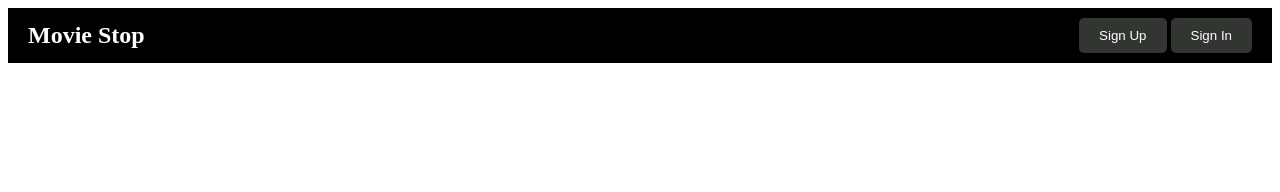
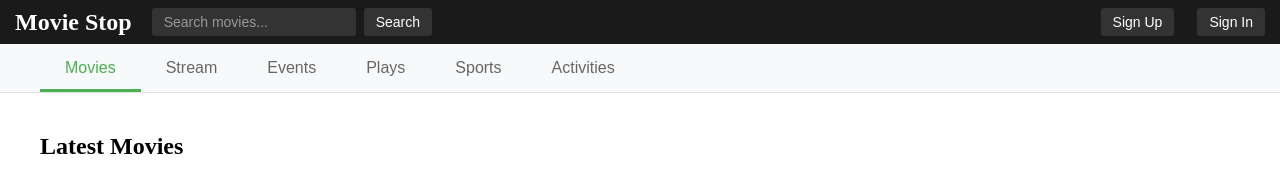
Before and after one commit to ZeeshanKhan312/MovieStop--Frontend-React.js-, a plain HTML site: page index.html in a window 1280 px wide. Drawn offline with Linux system fonts and the light colour scheme.

Commit message:
Added search bar and Tab conetnt along with pages directory

```diff
--- a/index.html
+++ b/index.html
@@ -12,13 +12,39 @@
 
   <!-- Navbar -->
   <nav class="navbar">
-    <h1 class="navbar-title">Movie Stop</h1>
+    <!-- Left section of navbar containing title and search -->
     <div class="navbar-left">
-       <!-- Button to Open Modal -->
+      <h1 class="navbar-title">Movie Stop</h1>
+      <!-- Search functionality container -->
+      <div class="search-container">
+        <input type="text" id="searchInput" placeholder="Search movies..." aria-label="Search movies">
+        <button id="searchButton" aria-label="Search">Search</button>
+      </div>
+    </div>
+    <!-- Right section of navbar containing authentication buttons -->
+    <div class="navbar-right">
+       <!-- Modal trigger buttons -->
       <button class="navbarBtn" id="openSignupModalBtn">Sign Up</button>
       <button class="navbarBtn" id="openSigninModalBtn">Sign In</button>
     </div>
   </nav>
+
+  <!-- Tab Navigation -->
+  <div class="tab-container">
+    <div class="tabs">
+      <button class="tab-button active" data-tab="movies">Movies</button>
+      <button class="tab-button" data-tab="stream">Stream</button>
+      <button class="tab-button" data-tab="events">Events</button>
+      <button class="tab-button" data-tab="plays">Plays</button>
+      <button class="tab-button" data-tab="sports">Sports</button>
+      <button class="tab-button" data-tab="activities">Activities</button>
+    </div>
+  </div>
+
+  <!-- Tab Content Container -->
+  <div id="tabContent" class="tab-content">
+    <!-- Content will be loaded here dynamically -->
+  </div>
 
   <!-- Sign-Up Modal Structure -->
   <div id="signupModal" class="modal">
--- /dev/null
+++ b/pages/movies.html
@@ -0,0 +1,19 @@
+<!DOCTYPE html>
+<html lang="en">
+<head>
+    <meta charset="UTF-8">
+    <meta name="viewport" content="width=device-width, initial-scale=1.0">
+    <title>Movies - MovieStop</title>
+    <link rel="stylesheet" href="../style.css">
+    <link rel="stylesheet" href="./styles/movies.css">
+</head>
+<body>
+    <div class="movies-container">
+        <h2>Latest Movies</h2>
+        <div class="movie-grid">
+            <!-- Movies will be dynamically added here -->
+        </div>
+    </div>
+    <script src="./scripts/movies.js"></script>
+</body>
+</html>
--- /dev/null
+++ b/pages/styles/movies.css
@@ -0,0 +1,48 @@
+/* Movies page specific styles */
+.movies-container {
+    max-width: 1200px;
+    margin: 20px auto;
+    padding: 0 20px;
+}
+
+.movie-grid {
+    display: grid;
+    grid-template-columns: repeat(auto-fill, minmax(200px, 1fr));
+    gap: 20px;
+    margin-top: 20px;
+}
+
+.movie-card {
+    background-color: white;
+    border-radius: 8px;
+    box-shadow: 0 2px 4px rgba(0, 0, 0, 0.1);
+    overflow: hidden;
+    transition: transform 0.3s ease;
+}
+
+.movie-card:hover {
+    transform: translateY(-5px);
+}
+
+.movie-image {
+    width: 100%;
+    height: 300px;
+    object-fit: cover;
+}
+
+.movie-info {
+    padding: 15px;
+}
+
+.movie-title {
+    font-size: 18px;
+    font-weight: bold;
+    margin: 0 0 10px 0;
+    color: #333;
+}
+
+.movie-details {
+    font-size: 14px;
+    color: #666;
+    margin: 5px 0;
+}
--- a/script.js
+++ b/script.js
@@ -1,13 +1,20 @@
 // script.js
 
-// Get elements
+// Get DOM elements for modals
 const signupModal = document.getElementById("signupModal");
 const signinModal = document.getElementById("signinModal");
 const openSignupModalBtn = document.querySelectorAll("#openSignupModalBtn");
 const openSigninModalBtn = document.querySelectorAll("#openSigninModalBtn");
 const closeButtons = document.querySelectorAll(".close");
 
-// Open Sign-Up modal
+// Get DOM elements for search functionality
+const searchInput = document.getElementById('searchInput');
+const searchButton = document.getElementById('searchButton');
+
+// Variable to store the current search query
+let searchQuery = '';
+
+// Open Sign-Up modal and close Sign-In modal if open
 openSignupModalBtn.forEach(button=>{
   button.onclick = function() {
     signinModal.style.display = "none";
@@ -15,7 +22,7 @@ openSignupModalBtn.forEach(button=>{
   }
 });
 
-// Open Sign-In modal and close Sign-Up modal
+// Open Sign-In modal and close Sign-Up modal if open
 openSigninModalBtn.forEach(button=>{
   button.onclick = function() {
     signupModal.style.display = "none";
@@ -24,7 +31,7 @@ openSigninModalBtn.forEach(button=>{
 });
 
 // Close modals when the 'X' button is clicked
-closeButtons.forEach(button => { //bcuz it's an array contain all the 'close' class
+closeButtons.forEach(button => {
   button.onclick = function() {
     signupModal.style.display = "none";
     signinModal.style.display = "none";
@@ -40,3 +47,71 @@ window.onclick = function(event) {
     signinModal.style.display = "none";
   }
 }
+
+// Search functionality
+// Add click event listener to search button
+searchButton.addEventListener('click', handleSearch);
+
+// Add Enter key press event listener to search input
+searchInput.addEventListener('keypress', function(event) {
+    if (event.key === 'Enter') {
+        handleSearch();
+    }
+});
+
+/**
+ * Handles the search functionality
+ * - Gets the search input value and trims whitespace
+ * - Stores it in searchQuery variable
+ * - Logs the search query to console
+ * - Clears the search input field
+ */
+function handleSearch() {
+    searchQuery = searchInput.value.trim();
+    console.log('Search query:', searchQuery);
+    searchInput.value = ''; // Clear the search bar
+}
+
+// Tab Navigation
+const tabButtons = document.querySelectorAll('.tab-button');
+const tabContent = document.getElementById('tabContent');
+
+// Map of tab IDs to their corresponding HTML files
+const tabPages = {
+    'movies': './pages/movies.html',
+    'stream': './pages/stream.html',
+    'events': './pages/events.html',
+    'plays': './pages/plays.html',
+    'sports': './pages/sports.html',
+    'activities': './pages/activities.html'
+};
+
+// Function to load tab content
+async function loadTabContent(tabId) {
+    try {
+        const response = await fetch(tabPages[tabId]);
+        const html = await response.text();
+        tabContent.innerHTML = html;
+    } catch (error) {
+        console.error('Error loading tab content:', error);
+        tabContent.innerHTML = '<p>Content coming soon...</p>';
+    }
+}
+
+// Add click event listeners to tab buttons
+tabButtons.forEach(button => {
+    button.addEventListener('click', () => {
+        // Remove active class from all buttons
+        tabButtons.forEach(btn => btn.classList.remove('active'));
+        // Add active class to clicked button
+        button.classList.add('active');
+        // Load the corresponding content
+        const tabId = button.getAttribute('data-tab');
+        loadTabContent(tabId);
+    });
+});
+
+// Load default tab (Movies) on page load
+document.addEventListener('DOMContentLoaded', () => {
+    loadTabContent('movies');
+});
--- a/style.css
+++ b/style.css
@@ -1,43 +1,108 @@
 /* styles.css */
 
+/* Reset default body margin */
+body {
+  margin: 0;
+  padding: 0;
+}
+
+/* Main navbar styles */
 .navbar {
   display: flex;
   align-items: center;
-  justify-content: space-between; /* Space between title and buttons */
-  padding: 10px 20px;
-  background-color: black;
+  justify-content: space-between;
+  padding: 8px 15px;
+  background-color: #1a1a1a;
   color: white;
   position: sticky;
   top: 0;
-  z-index: 1000; /* Keeps the navbar on top */
+  z-index: 1000; /* Ensures navbar stays on top of other content */
+  margin: 0;
 }
 
-/* Container for the title and buttons on the left */
+/* Left section of navbar containing title and search */
+.navbar-left {
+  display: flex;
+  align-items: center;
+  gap: 20px; /* Space between title and search container */
+}
+
+/* Right section containing auth buttons */
 .navbar-right {
   display: flex;
-  gap: 15px; /* Space between title and buttons */
+  gap: 15px; /* Space between buttons */
 }
 
-/* Navbar Title */
+/* Website title styling */
 .navbar-title {
   font-size: 24px;
   font-weight: bold;
   margin: 0;
   color: white;
+  white-space: nowrap; /* Prevents title from wrapping */
 }
 
-.navbarBtn{
-  width: auto;
-  padding: 10px 20px;
-  background-color: #333533;
+/* Search section styles */
+.search-container {
+  display: flex;
+  align-items: center;
+  gap: 8px;
+}
+
+/* Search input field */
+#searchInput {
+  padding: 6px 12px;
+  border: none;
+  border-radius: 3px;
+  background-color: #333;
+  color: white;
+  width: 180px;
+  font-size: 14px;
+}
+
+/* Search input placeholder color */
+#searchInput::placeholder {
+  color: #999;
+}
+
+/* Search input focus state */
+#searchInput:focus {
+  outline: none;
+  background-color: #444;
+}
+
+/* Search button styling */
+#searchButton {
+  padding: 6px 12px;
+  background-color: #333;
   color: white;
   border: none;
-  border-radius: 5px;
+  border-radius: 3px;
   cursor: pointer;
-  transition: background-color 0.3s ease;
+  transition: background-color 0.2s ease;
+  font-size: 14px;
 }
-.navbarBtn:hover{
-  background-color: #4CAF50;
+
+/* Search button hover effect */
+#searchButton:hover {
+  background-color: #444;
+}
+
+/* Auth button styles */
+.navbarBtn {
+  padding: 6px 12px;
+  background-color: #333;
+  color: white;
+  border: none;
+  border-radius: 3px;
+  cursor: pointer;
+  transition: background-color 0.2s ease;
+  font-size: 14px;
+  margin-left: 8px;
+}
+
+.navbarBtn:hover {
+  background-color: #444;
 }
 
 /* Modal Background */
@@ -108,6 +173,7 @@ form input, form textarea {
   border-radius: 4px;
 }
 
+/* Sign in button styles */
 .signinBtn{
   width: 100%;
   padding: 10px;
@@ -123,6 +189,7 @@ form input, form textarea {
   background-color: #126da2;
 }
 
+/* Sign up button styles */
 .signupBtn{
   width: 100%;
   padding: 10px;
@@ -137,3 +204,61 @@ form input, form textarea {
 .signupBtn:hover{
   background-color: #333533;
 }
+
+/* Tab Container Styles */
+.tab-container {
+  background-color: #f8f9fa;
+  border-bottom: 1px solid #dee2e6;
+  margin: 0;
+  padding: 0;
+}
+
+.tabs {
+  max-width: 1200px;
+  margin: 0 auto;
+  display: flex;
+  overflow-x: auto;
+  scrollbar-width: none; /* Firefox */
+  -ms-overflow-style: none; /* IE and Edge */
+  padding: 0;
+}
+
+/* Tab Button Styles */
+.tab-button {
+  padding: 15px 25px;
+  border: none;
+  background: none;
+  color: #666;
+  font-size: 16px;
+  font-weight: 500;
+  cursor: pointer;
+  transition: all 0.3s ease;
+  position: relative;
+  white-space: nowrap;
+}
+
+.tab-button:hover {
+  color: #4CAF50;
+}
+
+.tab-button.active {
+  color: #4CAF50;
+}
+
+.tab-button.active::after {
+  content: '';
+  position: absolute;
+  bottom: 0;
+  left: 0;
+  width: 100%;
+  height: 3px;
+  background-color: #4CAF50;
+}
+
+/* Tab Content Container */
+.tab-content {
+  max-width: 1200px;
+  margin: 0 auto;
+  padding: 20px;
+  min-height: 400px;
+}
```
Also changed, not shown: pages/events.html (added, +19 -0 lines), pages/scripts/events.js (added, +48 -0 lines), pages/scripts/movies.js (added, +39 -0 lines), pages/stream.html (added, +19 -0 lines), pages/styles/events.css (added, +62 -0 lines). Lines whose indentation alone changed are shown as unchanged.
